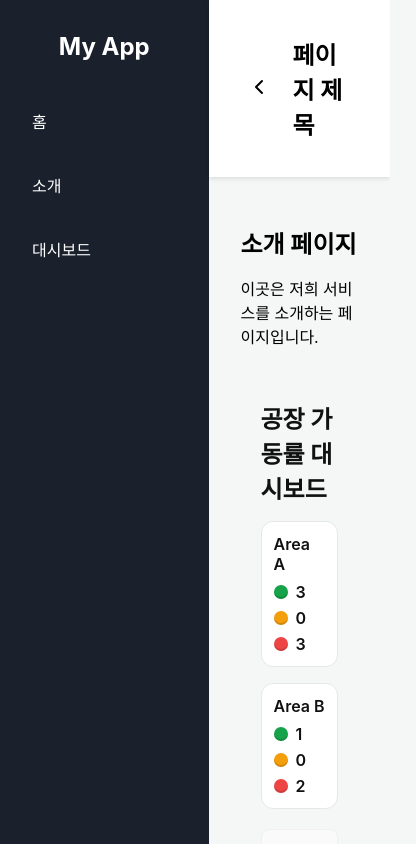
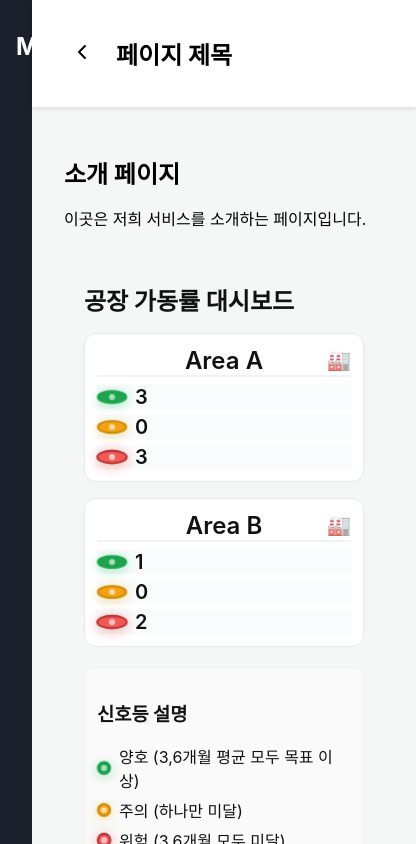
Before and after one commit to gdwb3219/capdash, a React (Vite) app: page /about in a window 390 px wide. Shown: the top 844 px of the page, 416 px wide, since content can reach past the window. Built offline with nearby package versions, Linux system fonts and the light colour scheme.

Commit message:
Area Card / TrafficLight CSS 파일 수정

```diff
--- a/src/components/charts/StatusDashboard/AreaCard.jsx
+++ b/src/components/charts/StatusDashboard/AreaCard.jsx
@@ -1,4 +1,5 @@
 import TrafficLight from "./TrafficLight";
+import "../../../styles/components/charts/StatusDashboard/AreaCard.css";
 
 function AreaCard({ area, counts, onClick }) {
   // counts = { green: n, yellow: n, red: n }
--- a/src/components/charts/StatusDashboard/TrafficLight.jsx
+++ b/src/components/charts/StatusDashboard/TrafficLight.jsx
@@ -1,3 +1,5 @@
+import "../../../styles/components/charts/StatusDashboard/TrafficLight.css";
+
 function TrafficLight({ color }) {
   // color: 'green' | 'yellow' | 'red' | 'gray'
   return <span className={`tl-circle ${color}`} aria-hidden="true"></span>;
--- /dev/null
+++ b/src/styles/components/charts/StatusDashboard/AreaCard.css
@@ -0,0 +1,114 @@
+/* Factory Operation Dashboard CSS */
+
+/* Global styles for the dashboard */
+/* body {
+  font-family: "Inter", -apple-system, BlinkMacSystemFont, "Segoe UI", Roboto,
+    sans-serif;
+  background: var(--primary-bg);
+  margin: 0;
+  padding: 20px;
+  min-height: 100vh;
+  color: var(--text-primary);
+} */
+
+/* Area Card Styles */
+.area-card {
+  background: var(--card-bg);
+  backdrop-filter: blur(20px);
+  border: 1px solid var(--card-border);
+  border-radius: var(--border-radius);
+  box-shadow: var(--card-shadow);
+  padding: var(--spacing-lg);
+  margin: var(--spacing-md);
+  cursor: pointer;
+  transition: var(--transition-smooth);
+  position: relative;
+  overflow: hidden;
+  min-width: 280px;
+  max-width: 320px;
+}
+
+.area-card::before {
+  content: "";
+  position: absolute;
+  top: 0;
+  left: 0;
+  right: 0;
+  height: 4px;
+  background: linear-gradient(90deg, #4ade80, #facc15, #ef4444);
+  opacity: 0;
+  transition: var(--transition-smooth);
+}
+
+.area-card:hover {
+  transform: var(--hover-transform);
+  box-shadow: 0 20px 40px rgba(0, 0, 0, 0.15);
+}
+
+.area-card:hover::before {
+  opacity: 1;
+}
+
+.area-card:focus {
+  outline: none;
+  ring: 2px solid #667eea;
+  ring-offset: 2px;
+}
+
+.area-card:active {
+  transform: translateY(-2px);
+}
+
+/* Area Card Header */
+.area-card-header {
+  font-size: 1.5rem;
+  font-weight: 700;
+  color: var(--text-primary);
+  margin-bottom: var(--spacing-lg);
+  text-align: center;
+  padding-bottom: var(--spacing-md);
+  border-bottom: 2px solid rgba(102, 126, 234, 0.1);
+  position: relative;
+}
+
+.area-card-header::after {
+  content: "🏭";
+  position: absolute;
+  right: 0;
+  top: 50%;
+  transform: translateY(-50%);
+  font-size: 1.2rem;
+  opacity: 0.7;
+}
+
+/* Area Card Body */
+.area-card-body {
+  display: flex;
+  flex-direction: column;
+  gap: var(--spacing-md);
+}
+
+/* Traffic Light Rows */
+.tl-row {
+  display: flex;
+  align-items: center;
+  gap: var(--spacing-md);
+  padding: var(--spacing-sm) var(--spacing-md);
+  border-radius: var(--spacing-sm);
+  background: rgba(248, 250, 252, 0.8);
+  transition: var(--transition-smooth);
+  position: relative;
+}
+
+.tl-row:hover {
+  background: rgba(248, 250, 252, 1);
+  transform: translateX(4px);
+}
+
+.tl-row span {
+  font-size: 1.25rem;
+  font-weight: 600;
+  color: var(--text-primary);
+  min-width: 30px;
+  text-align: left;
+}
--- /dev/null
+++ b/src/styles/components/charts/StatusDashboard/TrafficLight.css
@@ -0,0 +1,193 @@
+/* Traffic Light Circle Styles */
+.tl-circle {
+  width: 20px;
+  height: 20px;
+  border-radius: 50%;
+  display: inline-block;
+  position: relative;
+  border: 2px solid rgba(255, 255, 255, 0.3);
+  transition: var(--transition-smooth);
+  box-shadow: 0 2px 8px rgba(0, 0, 0, 0.15);
+}
+
+.tl-circle::before {
+  content: "";
+  position: absolute;
+  top: 50%;
+  left: 50%;
+  transform: translate(-50%, -50%);
+  width: 6px;
+  height: 6px;
+  border-radius: 50%;
+  background: rgba(255, 255, 255, 0.8);
+  opacity: 0.8;
+  transition: var(--transition-smooth);
+}
+
+.tl-circle:hover::before {
+  opacity: 1;
+  transform: translate(-50%, -50%) scale(1.2);
+}
+
+/* Traffic Light Colors */
+.tl-circle.green {
+  background: linear-gradient(135deg, #4ade80, #22c55e);
+  border-color: #16a34a;
+  box-shadow: 0 2px 12px rgba(34, 197, 94, 0.4);
+}
+
+.tl-circle.yellow {
+  background: linear-gradient(135deg, #facc15, #eab308);
+  border-color: #ca8a04;
+  box-shadow: 0 2px 12px rgba(234, 179, 8, 0.4);
+}
+
+.tl-circle.red {
+  background: linear-gradient(135deg, #ef4444, #dc2626);
+  border-color: #b91c1c;
+  box-shadow: 0 2px 12px rgba(220, 38, 38, 0.4);
+}
+
+.tl-circle.gray {
+  background: linear-gradient(135deg, #9ca3af, #6b7280);
+  border-color: #4b5563;
+  box-shadow: 0 2px 8px rgba(107, 114, 128, 0.3);
+}
+
+/* Pulsing animation for active status */
+@keyframes pulse {
+  0%,
+  100% {
+    transform: scale(1);
+    opacity: 1;
+  }
+  50% {
+    transform: scale(1.05);
+    opacity: 0.9;
+  }
+}
+
+.tl-circle.green,
+.tl-circle.yellow,
+.tl-circle.red {
+  animation: pulse 2s infinite;
+}
+
+.tl-circle.red {
+  animation: pulse 1s infinite;
+}
+
+/* Dashboard container styles (for when you have multiple cards) */
+.dashboard-container {
+  display: grid;
+  grid-template-columns: repeat(auto-fit, minmax(280px, 1fr));
+  gap: var(--spacing-lg);
+  max-width: 1400px;
+  margin: 0 auto;
+  padding: var(--spacing-lg);
+}
+
+/* Dashboard header */
+.dashboard-header {
+  text-align: center;
+  color: white;
+  margin-bottom: var(--spacing-lg);
+  padding: var(--spacing-lg);
+}
+
+.dashboard-header h1 {
+  font-size: 3rem;
+  font-weight: 800;
+  margin: 0;
+  text-shadow: 2px 2px 4px rgba(0, 0, 0, 0.3);
+  background: linear-gradient(45deg, #ffffff, #e2e8f0);
+  -webkit-background-clip: text;
+  -webkit-text-fill-color: transparent;
+  background-clip: text;
+}
+
+.dashboard-header p {
+  font-size: 1.2rem;
+  opacity: 0.9;
+  margin-top: var(--spacing-sm);
+  font-weight: 300;
+}
+
+/* Responsive design */
+@media (max-width: 768px) {
+  .dashboard-container {
+    grid-template-columns: 1fr;
+    padding: var(--spacing-md);
+  }
+
+  .area-card {
+    margin: var(--spacing-sm) 0;
+  }
+
+  .dashboard-header h1 {
+    font-size: 2rem;
+  }
+
+  body {
+    padding: var(--spacing-sm);
+  }
+}
+
+/* Loading state animation */
+@keyframes shimmer {
+  0% {
+    background-position: -1000px 0;
+  }
+  100% {
+    background-position: 1000px 0;
+  }
+}
+
+.area-card.loading {
+  background: linear-gradient(90deg, #f0f0f0 25%, #e0e0e0 50%, #f0f0f0 75%);
+  background-size: 1000px 100%;
+  animation: shimmer 2s infinite;
+}
+
+/* Status indicators */
+.status-indicator {
+  position: absolute;
+  top: var(--spacing-md);
+  right: var(--spacing-md);
+  width: 12px;
+  height: 12px;
+  border-radius: 50%;
+  background: #22c55e;
+  box-shadow: 0 0 6px rgba(34, 197, 94, 0.6);
+}
+
+.status-indicator.warning {
+  background: #facc15;
+  box-shadow: 0 0 6px rgba(250, 204, 21, 0.6);
+}
+
+.status-indicator.error {
+  background: #ef4444;
+  box-shadow: 0 0 6px rgba(239, 68, 68, 0.6);
+}
+
+/* Accessibility improvements */
+@media (prefers-reduced-motion: reduce) {
+  .tl-circle,
+  .area-card {
+    animation: none;
+    transition: none;
+  }
+}
+
+/* High contrast mode support */
+@media (prefers-contrast: high) {
+  .area-card {
+    border: 2px solid #000;
+    background: #fff;
+  }
+
+  .tl-circle {
+    border: 3px solid #000;
+  }
+}
```
Also changed, not shown: src/styles/components/charts/StatusDashboard/FactoryDashboard2.css (deleted, +0 -33 lines).
